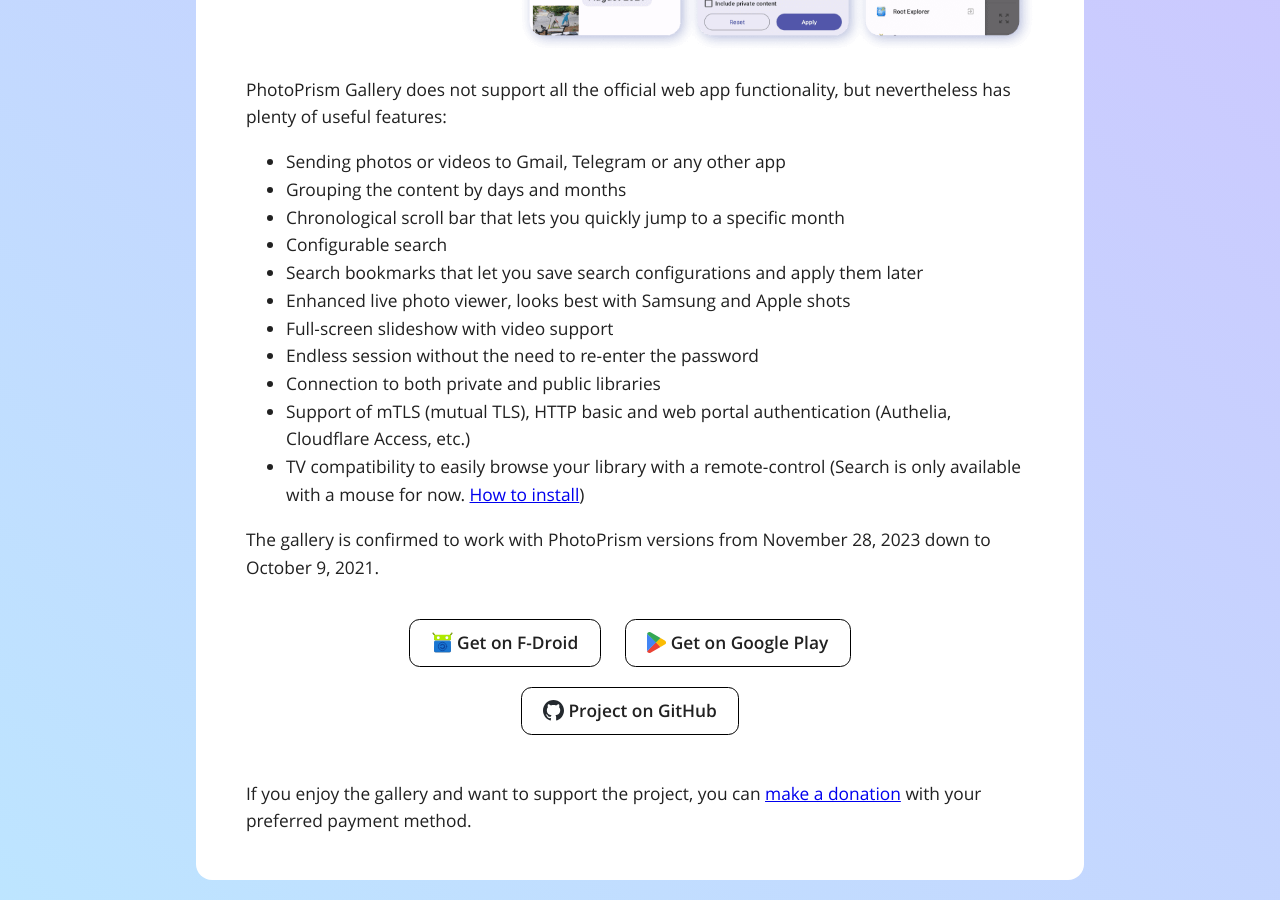
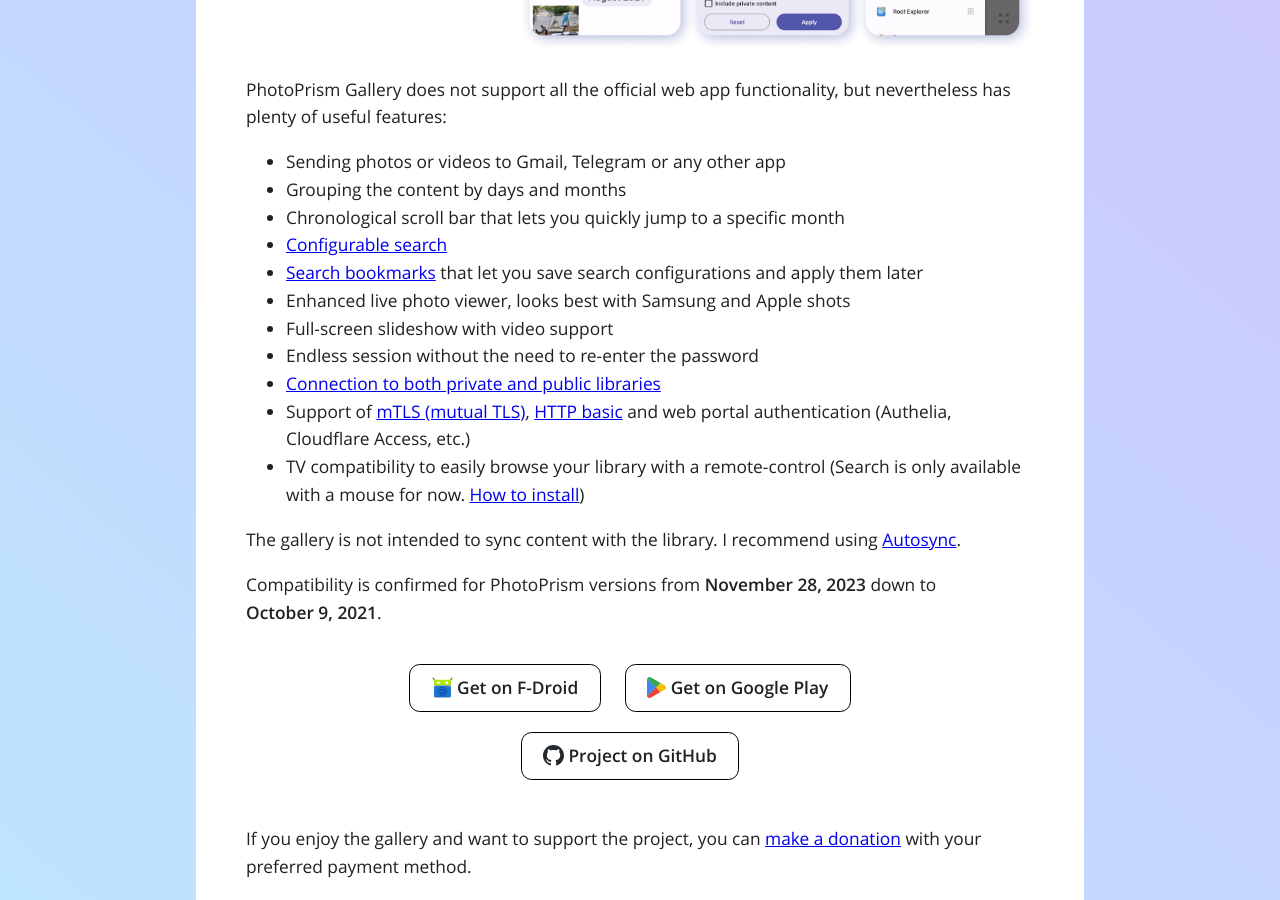
Before and after one commit to Radiokot/website, a Jekyll site: the page built from _projects/photoprism-android-gallery.html, in a window 1280 px wide and 900 px high, scrolled down 785 px. Built offline with Jekyll 4.4.1, drawn with Linux system fonts in a browser that asks for light colours.

Commit message:
Add links to PhotoPrism feature set

```diff
--- a/_projects/photoprism-android-gallery.html
+++ b/_projects/photoprism-android-gallery.html
@@ -32,22 +32,34 @@
     <li>Sending photos or videos to Gmail, Telegram or any other app</li>
     <li>Grouping the content by days and months</li>
     <li>Chronological scroll bar that lets you quickly jump to a specific month</li>
-    <li>Configurable search</li>
-    <li>Search bookmarks that let you save search configurations and apply them later</li>
+    <li><a href="https://github.com/Radiokot/photoprism-android-client/wiki/How-to-search-the-library"
+            target="_blank">Configurable search</a></li>
+    <li><a href="https://github.com/Radiokot/photoprism-android-client/wiki/How-to-use-search-bookmarks"
+            target="_blank">Search bookmarks</a>
+        that let you save search configurations and apply them later</li>
     <li>Enhanced live photo viewer, looks best with Samsung and Apple shots</li>
     <li>Full-screen slideshow with video support</li>
     <li>Endless session without the need to re-enter the password</li>
-    <li>Connection to both private and public libraries</li>
-    <li>Support of mTLS (mutual TLS), HTTP basic
-        and web portal authentication (Authelia, Cloudflare Access, etc.)</li>
+    <li><a href="https://github.com/Radiokot/photoprism-android-client/wiki/Connection-guide"
+            target="_blank">Connection to both private and public libraries</a></li>
+    <li>Support of <a
+            href="https://github.com/Radiokot/photoprism-android-client/wiki/How-to-connect-to-a-library-with-mTLS-(mutual-TLS)-auth%3F">mTLS
+            (mutual TLS)</a>,
+        <a href="https://github.com/Radiokot/photoprism-android-client/wiki/Connection-guide"
+            target="_blank">HTTP basic</a>
+        and web portal authentication (Authelia, Cloudflare Access, etc.)
+    </li>
     <li>TV compatibility to easily browse your library with a remote-control (Search
         is only available with a mouse for now.
         <a href="https://github.com/Radiokot/photoprism-android-client/issues/66#issuecomment-1667426238"
             target="_blank">How to install</a>)
     </li>
 </ul>
-The gallery is confirmed to work with PhotoPrism versions from November 28, 2023
-down to October 9, 2021.</p>
+The gallery is not intended to sync content with the library. I recommend using <a
+    href="https://play.google.com/store/apps/details?id=com.ttxapps.autosync"
+    target="_blank">Autosync</a>.</p>
+<p>Compatibility is confirmed for PhotoPrism versions from <b>November&nbsp;28,&nbsp;2023</b>
+    down to <b>October&nbsp;9,&nbsp;2021</b>.</p>
 <center>
     <a itemprop="downloadUrl" class="button"
         href="https://f-droid.org/packages/ua.com.radiokot.photoprism/" target="_blank">{% include
```
